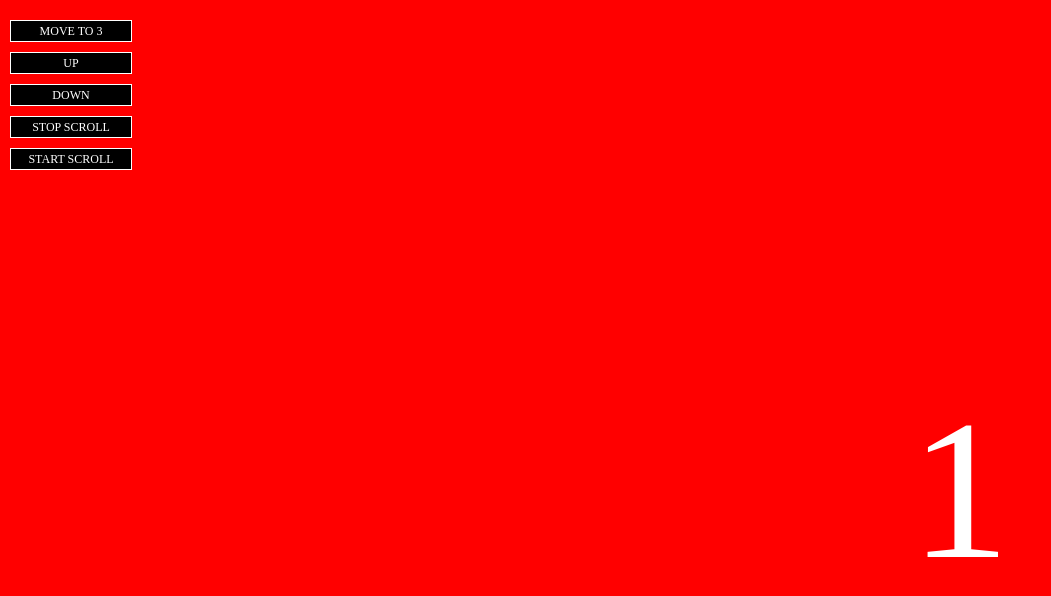
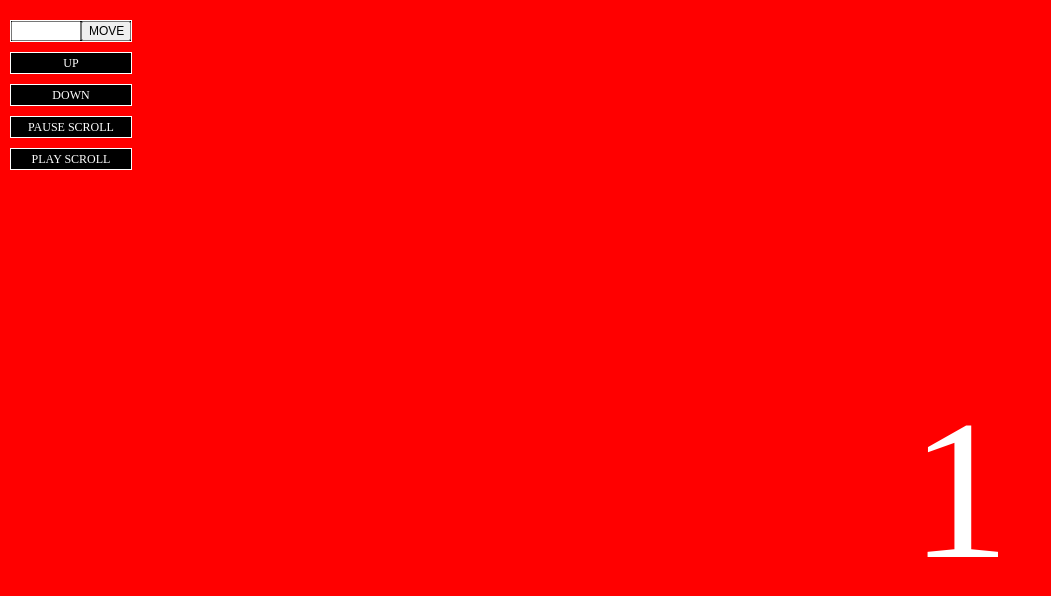
Before and after one commit to ParkYoungWoong/jquery.partialScroll.js, a website: page index.html in a window 1280 px wide. Shown: the whole page, without its empty margins (0-1051 px from the left). Drawn offline with Linux system fonts and the light colour scheme.

Commit message:
Footer scroll (#2)
MERGE footer_scroll #2

```diff
--- a/css/main.css
+++ b/css/main.css
@@ -29,6 +29,10 @@ html, body {
 .section:nth-child(2) { background: blue; }
 .section:nth-child(3) { background: green; }
 .section:nth-child(4) { background: violet; }
+.section.footer {
+    height: 300px;
+    background: red;
+}
 
 .btn {
     position: fixed;
@@ -47,3 +51,19 @@ html, body {
     font-size: 12px;
     cursor: pointer;
 }
+.btn li.move_to {
+
+}
+.btn li.move_to input {
+    width: 70px;
+    height: 20px;
+    padding: 1px 8px;
+    box-sizing: border-box;
+    float: left;
+}
+.btn li.move_to button {
+    width: 50px;
+    height: 20px;
+    float: left;
+    font-size: 12px;
+}
--- a/index.html
+++ b/index.html
@@ -25,15 +25,19 @@
     <div class="section">2</div>
     <div class="section">3</div>
     <div class="section">4</div>
+    <div class="section footer"></div>
 
 </div>
 
 <ul class="btn">
-    <li class="move_to">MOVE TO 3</li>
+    <li class="move_to clearfix">
+        <input type="text">
+        <button>MOVE</button>
+    </li>
     <li class="move_up">UP</li>
     <li class="move_down">DOWN</li>
-    <li class="stop">STOP SCROLL</li>
-    <li class="start">START SCROLL</li>
+    <li class="pause">PAUSE SCROLL</li>
+    <li class="play">PLAY SCROLL</li>
 </ul>
 
 
--- a/js/main.js
+++ b/js/main.js
@@ -1,6 +1,7 @@
 $(function () {
 
   var scroll1 = $('.container').partialScroll({
+    footer: true,
     sliderBefore: function (oldIndex, newIndex) {
       // console.log('BEFORE - old: ' + oldIndex + ', new: ' + newIndex);
     },
@@ -9,8 +10,9 @@ $(function () {
     }
   });
 
-  $('.move_to').on('click', function () {
-    scroll1.moveTo(2);
+  $('.move_to button').on('click', function () {
+    var val = $(this).siblings('input').val();
+    scroll1.moveTo(val);
   });
 
   $('.move_up').on('click', function () {
@@ -21,12 +23,16 @@ $(function () {
     scroll1.moveToDown();
   });
 
-  $('.stop').on('click', function () {
+  $('.pause').on('click', function () {
     scroll1.stopScroll();
+    $(this).css({ background: 'red' });
+    $('.play').css({ background: 'black' });
   });
 
-  $('.start').on('click', function () {
+  $('.play').on('click', function () {
     scroll1.startScroll();
+    $(this).css({ background: 'red' });
+    $('.pause').css({ background: 'black' });
   });
 
 });
```
Also changed, not shown: dist/jquery.partialScroll.js, dist/jquery.partialScroll.min.js.
